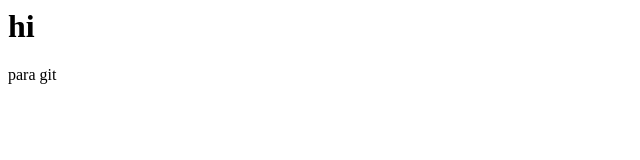
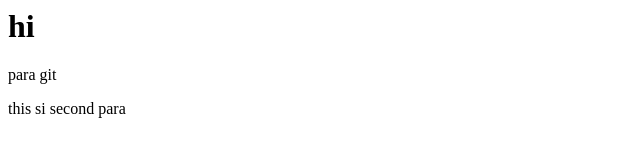
Before and after one commit to pr5hnth/git-test, a website: page index.html in a window 1280 px wide. Shown: the whole page, without its empty margins (0-640 px from the left). Drawn offline with Linux system fonts and the light colour scheme.

Commit message:
4th comit

```diff
--- a/index.html
+++ b/index.html
@@ -2,5 +2,6 @@
     <body>
         <h1> hi</h1>
         <P> para git</P>
+        <p>this si second para</p>
     </body>
 </html>
```
Also changed, not shown: package.json (added, +28 -0 lines), 2 other files.
